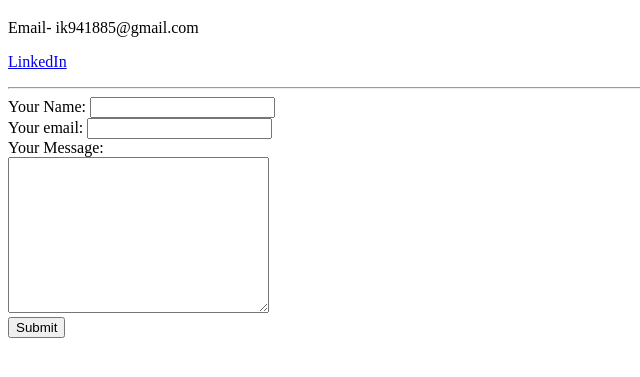
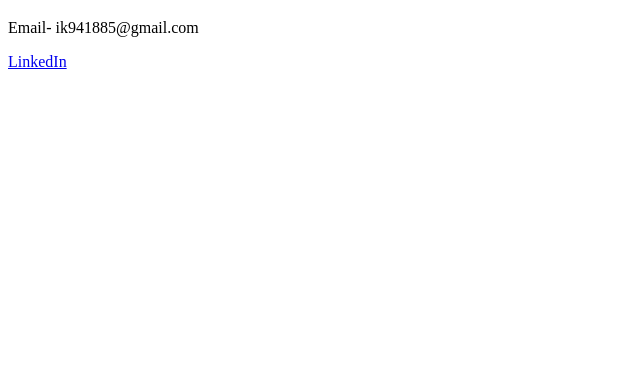
Before and after one commit to ibrahim-khan-02/cv, a plain HTML site: page contact.html in a window 1280 px wide. Shown: the part 61-438 px from the top of the page, without its empty margins (0-640 px from the left). Drawn offline with Linux system fonts and the light colour scheme.

Commit message:
Update contact.html

```diff
--- a/contact.html
+++ b/contact.html
@@ -8,15 +8,5 @@
     <h1>My Contact Details</h1>
     <p>Email- ik941885@gmail.com</p>
     <p><a href="https://www.linkedin.com/in/ibrahim-khan-2742a0249/">LinkedIn</a></p>
-    <form action="mailto:demonpubgyt1@gmail.com" method="post" enctype="text/plain">
-        <hr>
-        <label>Your Name:</label>
-        <input name="yourName" type="text"><br>
-        <label>Your email:</label>
-        <input name="yourEmail" type="email"><br>
-        <label for="">Your Message:</label><br>
-        <textarea name="yourMessage" id="" cols="30" rows="10"></textarea><br>
-        <input type="submit">
-    </form>
 </body>
 </html>
```
